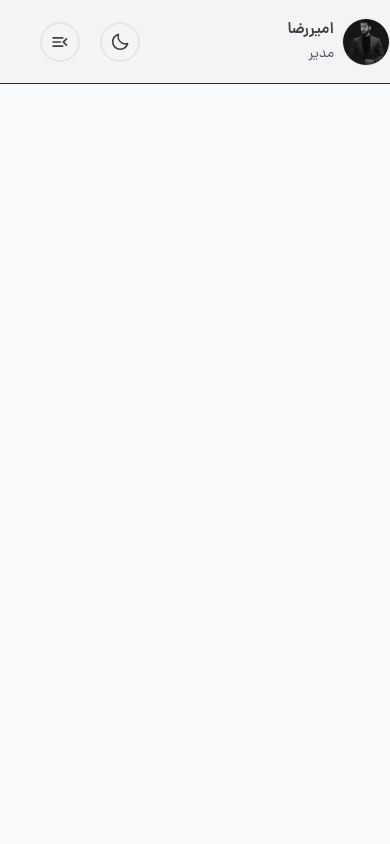
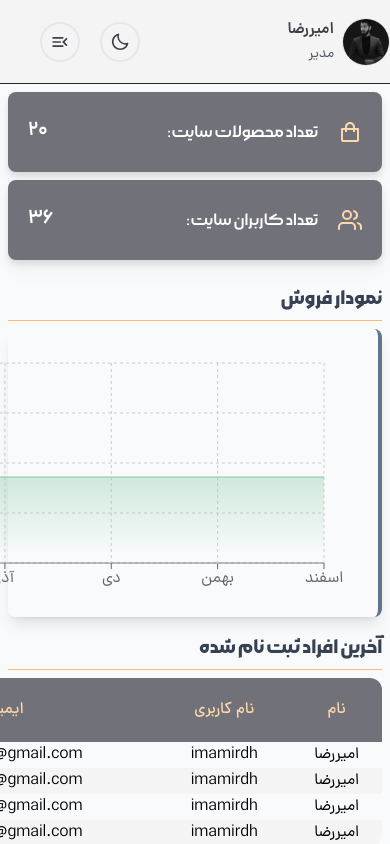
Before and after one commit to imamirdh/PersianRtlCms, a React (Create React App) app in the folder frontend/: page / in a window 390 px wide. Built offline with nearby package versions, Linux system fonts and the light colour scheme.

Commit message:
styled:design home page

```diff
--- a/frontend/src/Components/Home/Chart.jsx
+++ b/frontend/src/Components/Home/Chart.jsx
@@ -8,19 +8,116 @@ import {
   Tooltip,
   Legend,
   ResponsiveContainer,
+  Area,
+  AreaChart
 } from "recharts";
-function Chart({ title, data, dataKey, grid }) {
+function Chart({ title, dataKey, grid }) {
+  const data = [
+    {
+      "name": " فروردین",
+      "uv": 4000,
+      "pv": 2400,
+      "amt": 2400
+    },
+    {
+      "name": "ادریبهشت",
+      "uv": 3000,
+      "pv": 1398,
+      "amt": 2210
+    },
+    {
+      "name": "خرداد",
+      "uv": 2000,
+      "pv": 9800,
+      "amt": 2290
+    },
+    {
+      "name": "تیر",
+      "uv": 2780,
+      "pv": 3908,
+      "amt": 2000
+    },
+    {
+      "name": "مرداد",
+      "uv": 1890,
+      "pv": 4800,
+      "amt": 2181
+    },
+    {
+      "name": "شهریور",
+      "uv": 2390,
+      "pv": 3800,
+      "amt": 2500
+    },
+    {
+      "name": "مهر",
+      "uv": 3490,
+      "pv": 4300,
+      "amt": 2100
+    },
+    {
+      "name": "آبان",
+      "uv": 3490,
+      "pv": 4300,
+      "amt": 2100
+    },
+    {
+      "name": "آذر",
+      "uv": 3490,
+      "pv": 4300,
+      "amt": 2100
+    },
+    {
+      "name": "دی",
+      "uv": 3490,
+      "pv": 4300,
+      "amt": 2100
+    },
+    {
+      "name": "بهمن",
+      "uv": 3490,
+      "pv": 4300,
+      "amt": 2100
+    },
+    {
+      "name": "اسفند",
+      "uv": 3490,
+      "pv": 4300,
+      "amt": 2100
+    },
+  ]
   return (
-    <div className="chart rounded-lg p-6 shadow-lg border-s-4 border-slate-500 dark:border-none">
-      <h1 className="dark:text-white mb-4 font-semibold text-xl">{title}</h1>
-      <ResponsiveContainer  width={1200}  aspect={5}>
-        <BarChart width={500} height={300} data={data} barSize={50}>
-          <XAxis dataKey="name" scale="point" />
+    <div className="chart rounded-lg p-6 shadow-lg border-s-4 border-slate-500 dark:border-none font-Dana">
+      <ResponsiveContainer width={1200} aspect={5}>
+        <AreaChart
+          width={730}
+          height={250}
+          data={data}
+          margin={{ top: 10, right: 30, left: 0, bottom: 0 }}
+        >
+          <defs>
+            <linearGradient id="colorUv" x1="0" y1="0" x2="0" y2="1">
+              <stop offset="5%" stopColor="#8884d8" stopOpacity={0.8} />
+              <stop offset="95%" stopColor="#8884d8" stopOpacity={0} />
+            </linearGradient>
+            <linearGradient id="colorPv" x1="0" y1="0" x2="0" y2="1">
+              <stop offset="5%" stopColor="#82ca9d" stopOpacity={0.8} />
+              <stop offset="95%" stopColor="#82ca9d" stopOpacity={0} />
+            </linearGradient>
+          </defs>
+          <XAxis dataKey="name" />
+
+          <CartesianGrid strokeDasharray="3 3" />
           <Tooltip />
-          <Legend />
-          <CartesianGrid strokeDasharray="3 3" />
-          <Bar dataKey={dataKey} fill="#8884d8" />
-        </BarChart>
+
+          <Area
+            type="monotone"
+            dataKey="pv"
+            stroke="#82ca9d"
+            fillOpacity={1}
+            fill="url(#colorPv)"
+          />
+        </AreaChart>
       </ResponsiveContainer>
     </div>
   );
--- /dev/null
+++ b/frontend/src/Components/Home/CountBox.jsx
@@ -0,0 +1,27 @@
+import React from 'react'
+import {AiOutlineArrowUp , AiOutlineArrowDown} from "react-icons/ai";
+
+
+export default function CountBox(props) {
+  return (
+    <div className=' flex items-center justify-between
+     bg-zinc-500 text-white
+     dark:bg-zinc-700
+    drop-shadow-lg
+    lg:w-1/2
+    h-20
+    px-5
+    rounded-lg
+     font-MorabbaMedium'
+    >
+      <div className='flex items-center gap-5'>
+        <div className='text-2xl text-orange-200'>{props.icon}</div>
+        <p className='text-lg'>{props.title}:</p>
+      </div>
+       <div className='flex items-center gap-2'>
+        <p className='font-DanaDemiBold text-xl'>{props.countproducts}</p>
+        {/* <label htmlFor="" className='text-sm font-Dana'>محصول</label> */}
+       </div>
+    </div>
+  )
+}
--- a/frontend/src/Components/Home/Feature.jsx
+++ /dev/null
@@ -1,35 +0,0 @@
-import React from 'react'
-import {AiOutlineArrowUp , AiOutlineArrowDown} from "react-icons/ai";
-
-
-export default function Feature(props) {
-  return (
-    <div className=' flex items-center
-     bg-slate-500 text-white
-    drop-shadow-lg
-    lg:w-1/3
-    rounded-lg
-    p-6
-    space-y-4
-    border-s-2
-    dark:border-white
-    border-s-Fiord-500 font-Vazir'
-    >
-        <div className='w-1/3 flex items-center justify-start text-[70px] text-violet-400'>{props.icon}</div>
-        <div className="Featuremainbody space-y-6 w-2/3">
-        <h1 className="text-xl font-VazirBold">
-            {props.title}
-        </h1>
-            <div className="flex items-center justify-between">
-                <p className="text-3xl" dir='rtl'>{props.price} <span className='text-lg'>تومان</span></p>
-                <div className="flex items-center">
-                    <span>% {props.percent}</span><span className="text-3xl">{
-                    props.percent > 0 ? <AiOutlineArrowUp className="text-green-500"/>:<AiOutlineArrowDown className="text-red-500"/>
-                }
-                </span>
-                </div>
-            </div>
-        </div>
-    </div>
-  )
-}
--- /dev/null
+++ b/frontend/src/Components/Table/Table.jsx
@@ -0,0 +1,19 @@
+import React from "react";
+
+export default function Table(props) {
+  console.log(props);
+  return (
+    <>
+      <table className="lg:w-full w-[900px] overflow-hidden rounded-xl text-center font-Dana">
+        <thead className="h-16 bg-zinc-500 dark:bg-zinc-700 text-orange-200 rounded-lg overflow-hidden font-DanaMedium">
+          {props.th.map((td) => (
+            <td>{td}</td>
+          ))}
+        </thead>
+        <tbody className="[&>*:nth-child(even)]:bg-zinc-100 child:h-14 dark:child:bg-zinc-600 dark:[&>*:nth-child(even)]:bg-zinc-500 dark:[&>*:nth-child(even)]:bg-opacity-70 dark:child:text-gray-300">
+          {props.children}
+        </tbody>
+      </table>
+    </>
+  );
+}
--- a/frontend/src/Components/menubar/SidebarItem.jsx
+++ b/frontend/src/Components/menubar/SidebarItem.jsx
@@ -4,7 +4,7 @@ import {NavLink} from "react-router-dom";
 function SidebarItem({title, toroute, icon}) {
     return (
         <NavLink to={toroute}
-                 className={link => link.isActive ? "p-2.5 mt-3 flex items-center rounded-md rounded-l-full px-4 bg-orange-200 dark:bg-opacity-70 dark:text-gray-800 text-gray-500" : "p-2.5 mt-3 flex items-center rounded-md rounded-l-full px-4 duration-300 cursor-pointer hover:bg-zinc-600 hover:text-orange-300"}>
+                 className={link => link.isActive ? "p-2.5 mt-3 flex items-center rounded-md rounded-l-full px-4 bg-orange-200 dark:bg-opacity-90 dark:text-gray-800 text-gray-500" : "p-2.5 mt-3 flex items-center rounded-md rounded-l-full px-4 duration-300 cursor-pointer hover:bg-zinc-600 hover:text-orange-300"}>
             <span className="text-xl">{icon}</span>
             <span class="text-[15px] mr-2  font-bold">{title}</span>
         </NavLink>
--- a/frontend/src/Pages/Home.jsx
+++ b/frontend/src/Pages/Home.jsx
@@ -1,14 +1,71 @@
 import React from "react";
-import Feature from "../Components/Home/Feature";
-import Chart from "../Components/Home/Chart";
-import { xAxisData } from "./../datas";
-import {MdPointOfSale ,MdBarChart} from "react-icons/md";
-import {GiCash} from "react-icons/gi";
-
+import Feature from "../Components/Home/CountBox";
+import { BiShoppingBag } from "react-icons/bi";
+import { FiUsers } from "react-icons/fi";
+import Chart from "./../Components/Home/Chart";
+import { Card, Typography } from "@material-tailwind/react";
+import Table from "../Components/Table/Table";
 function Home(props) {
   return (
     <div className="px-2 h-full">
-
+      {/* count info */}
+      <div className="lg:flex items-center gap-5 py-2 space-y-2 lg:space-y-0">
+        <Feature
+          title="تعداد محصولات سایت"
+          icon={<BiShoppingBag />}
+          countproducts="20"
+        />
+        <Feature
+          title="تعداد کاربران سایت"
+          icon={<FiUsers />}
+          countproducts="36"
+        />
+      </div>
+      {/* sell chart */}
+      <div>
+        <p className="font-MorabbaBold text-xl dark:text-orange-200 text-gray-700 border-b dark:border-zinc-300 border-orange-300  py-2 my-2">
+          نمودار فروش
+        </p>
+        <Chart />
+      </div>
+      {/* last peaple to register */}
+      <div>
+        <p className="font-MorabbaBold text-xl dark:text-orange-200 text-gray-700 border-b dark:border-zinc-300 border-orange-300  py-2 my-2">
+          آخرین افراد ثبت نام شده
+        </p>
+        <Table
+          th={["نام", "نام کاربری", "ایمیل", "شماره تلفن", "تاریخ ثبت نام"]}
+        >
+          <tr>
+            <td>امیررضا</td>
+            <td>imamirdh</td>
+            <td>imamirdh@gmail.com</td>
+            <td>091212345678</td>
+            <td></td>
+          </tr>
+          <tr>
+            <td>امیررضا</td>
+            <td>imamirdh</td>
+            <td>imamirdh@gmail.com</td>
+            <td>091212345678</td>
+            <td></td>
+          </tr>
+          <tr>
+            <td>امیررضا</td>
+            <td>imamirdh</td>
+            <td>imamirdh@gmail.com</td>
+            <td>091212345678</td>
+            <td></td>
+          </tr>
+          <tr>
+            <td>امیررضا</td>
+            <td>imamirdh</td>
+            <td>imamirdh@gmail.com</td>
+            <td>091212345678</td>
+            <td></td>
+          </tr>
+        </Table>
+      </div>
     </div>
   );
 }
```
